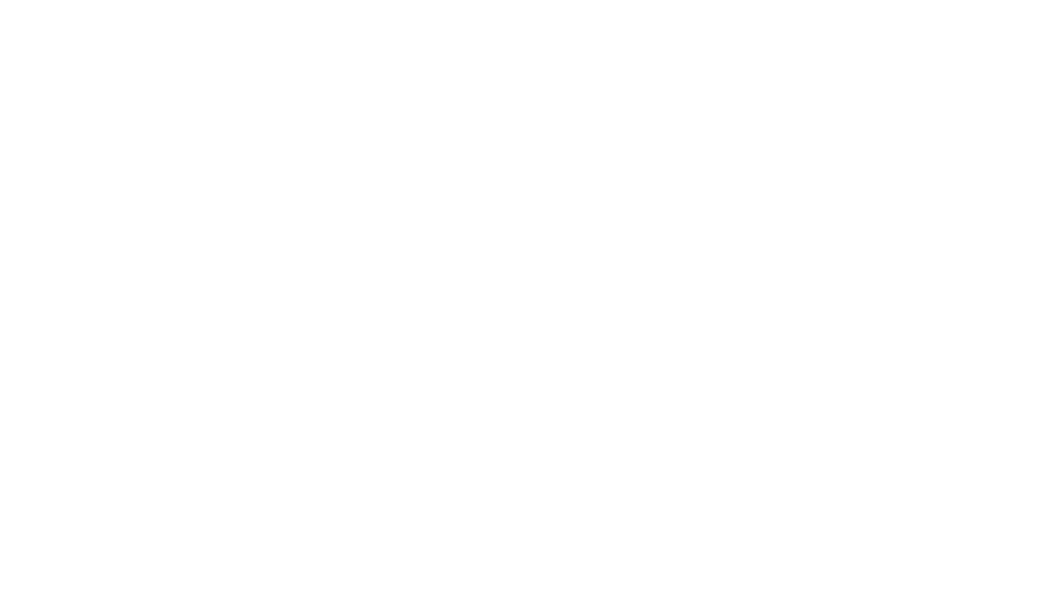
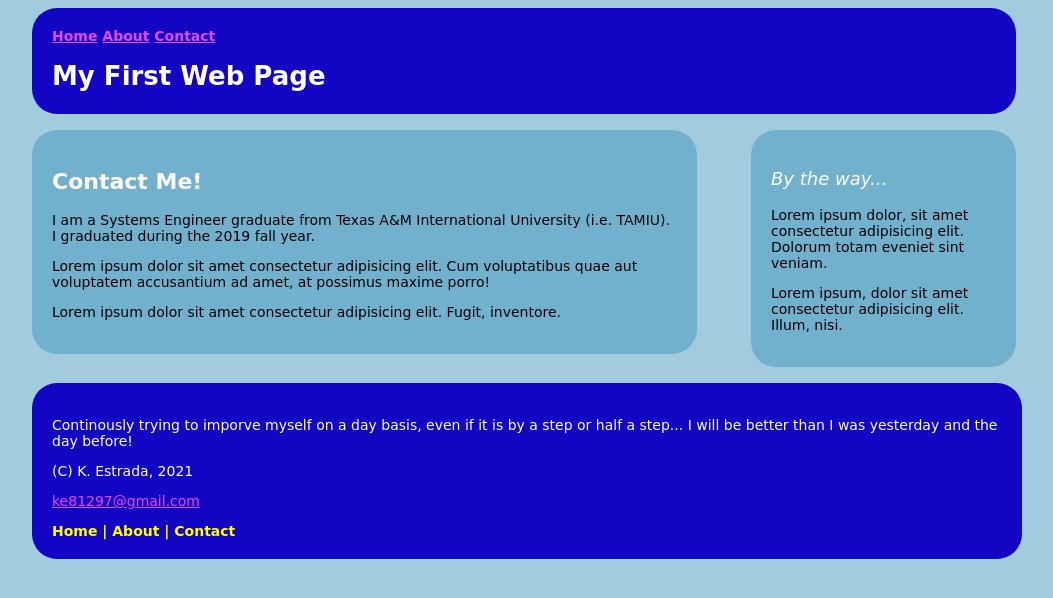
Before and after one commit to Kevin-Estrada/SimpleHTMLCSSWebsite, a plain HTML site: page MyFirstSite/contactme.html in a window 1280 px wide. Shown: the whole page, without its empty margins (116-1169 px from the left). Drawn offline with Linux system fonts and the light colour scheme; a web font is replaced by a local one.

Commit message:
This is adding functionality to the nav bar and some other css

```diff
--- a/MyFirstSite/contactme.html
+++ b/MyFirstSite/contactme.html
@@ -0,0 +1,57 @@
+<!DOCTYPE html>
+<html lang="en">
+	<head>
+		<title>Kevin Estrada's First Web Page</title>
+		<link rel="stylesheet" type="text/css" href="index.css" />
+	</head>
+
+	<body>
+		<div id="wrapper">
+			<header>
+				<nav aria-label="Nav Site Menu">
+					<navitem><a href="index.html">Home</a></navitem>
+					<navitem><a href="aboutme.html">About</a></navitem>
+					<navitem><a href="contactme.html">Contact</a></navitem>
+				</nav>
+				<h1>My First Web Page</h1>
+			</header>
+
+			<section>
+				<h2>Contact Me!</h2>
+				<p>
+					I am a Systems Engineer graduate from Texas A&M International
+					University (i.e. TAMIU). I graduated during the 2019 fall year.
+				</p>
+				<p>
+					Lorem ipsum dolor sit amet consectetur adipisicing elit. Cum
+					voluptatibus quae aut voluptatem accusantium ad amet, at possimus
+					maxime porro!
+				</p>
+				<p>
+					Lorem ipsum dolor sit amet consectetur adipisicing elit. Fugit,
+					inventore.
+				</p>
+			</section>
+			<aside>
+				<h3>By the way...</h3>
+				<p>
+					Lorem ipsum dolor, sit amet consectetur adipisicing elit. Dolorum
+					totam eveniet sint veniam.
+				</p>
+				<p>
+					Lorem ipsum, dolor sit amet consectetur adipisicing elit. Illum, nisi.
+				</p>
+			</aside>
+			<footer>
+				<p>
+					Continously trying to imporve myself on a day basis, even if it is by
+					a step or half a step... I will be better than I was yesterday and the
+					day before!
+				</p>
+				<p>(C) K. Estrada, 2021</p>
+				<p><a href="mailto:ke81297@gmail.com">ke81297@gmail.com</a></p>
+				<nav aria-label="Footer Site Menu">Home | About | Contact</nav>
+			</footer>
+		</div>
+	</body>
+</html>
--- a/MyFirstSite/index.css
+++ b/MyFirstSite/index.css
@@ -23,6 +23,10 @@ header {
 nav {
 	color: yellow;
 	font-weight: bold;
+}
+
+.navitem {
+	margin: 0.5rem;
 }
 
 section {
@@ -59,6 +63,10 @@ a:link {
 	color: rgb(230, 72, 230);
 }
 
+a:visited {
+	color: red;
+}
+
 h1 {
 	font-weight: bold;
 	font-size: 26px;
```
Also changed, not shown: MyFirstSite/aboutme.html (+11 -6 lines), MyFirstSite/index.html (+17 -13 lines).
